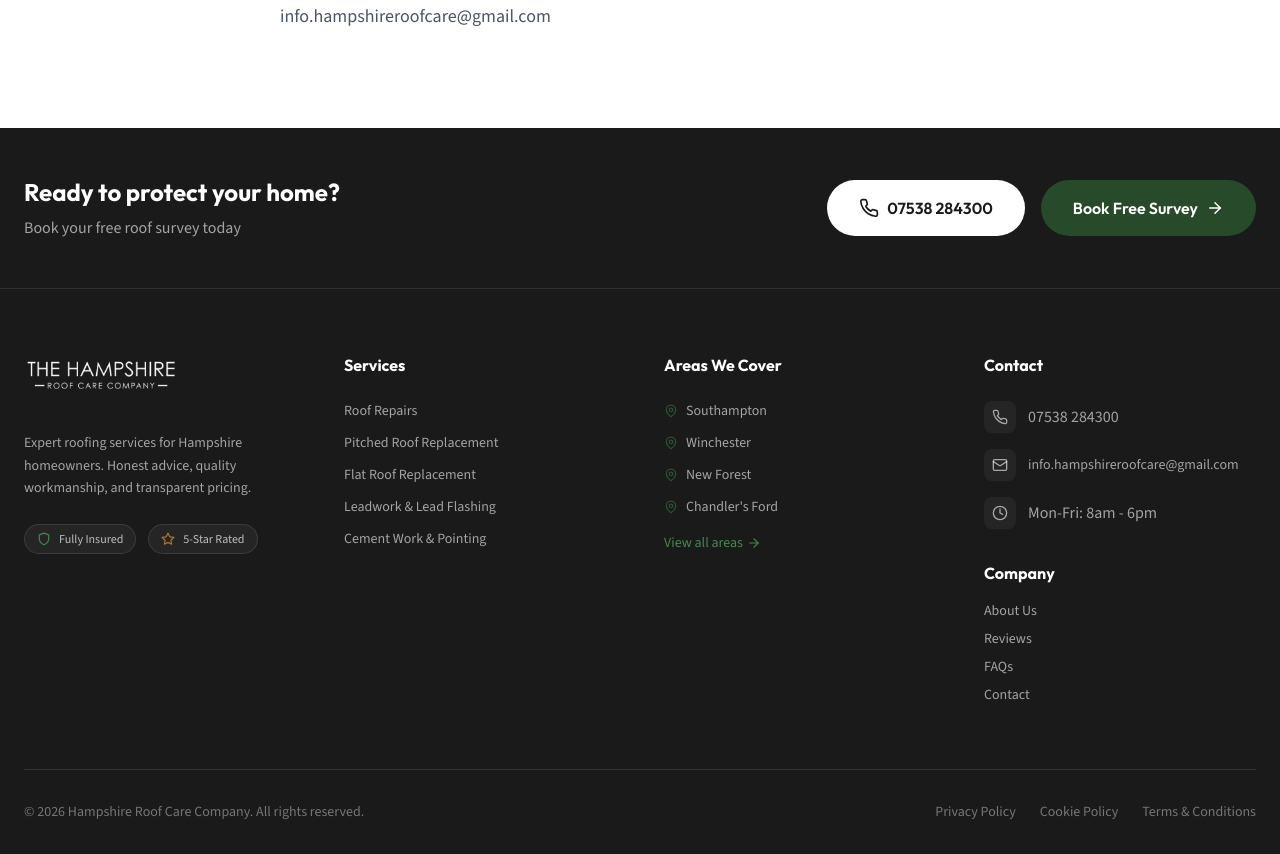
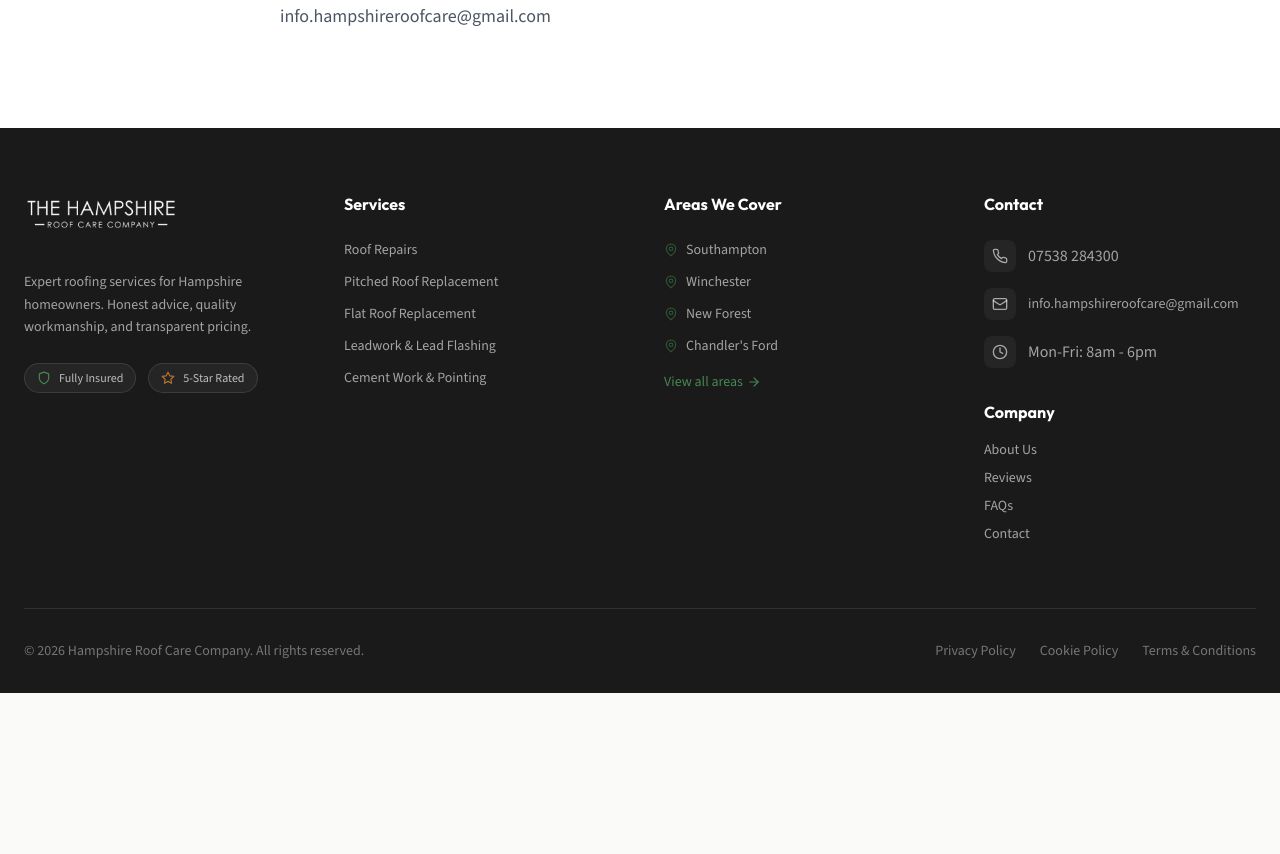
Before and after one commit to MilktreeAgency/hampshire-roof-care, a React (Vite) app: page /#/cookie-policy in a window 1280 px wide. Shown: the part 1260-2114 px from the top of the page. After the commit the page ends 1953 px from the top, so only its background shows below. Built offline with nearby package versions, Linux system fonts and the light colour scheme.

Commit message:
Remove redundant pre-footer CTA section

```diff
--- a/components/Footer.tsx
+++ b/components/Footer.tsx
@@ -12,34 +12,6 @@ const Footer: React.FC<FooterProps> = ({ setIsQuoteModalOpen }) => {
     <footer className="bg-charcoal text-white relative overflow-hidden">
       {/* Background Pattern */}
       <div className="absolute inset-0 bg-mesh-pattern opacity-5" />
-
-      {/* Pre-footer CTA */}
-      <div className="relative border-b border-white/10">
-        <div className="max-w-7xl mx-auto px-4 sm:px-6 py-10 md:py-12">
-          <div className="flex flex-col lg:flex-row items-center justify-between gap-6">
-            <div className="text-center lg:text-left">
-              <h3 className="font-heading text-xl md:text-2xl font-bold mb-2">Ready to protect your home?</h3>
-              <p className="text-white/60 text-sm md:text-base">Book your free roof survey today</p>
-            </div>
-            <div className="flex flex-col sm:flex-row gap-3 md:gap-4 w-full sm:w-auto">
-              <a
-                href="tel:07538284300"
-                className="inline-flex items-center justify-center gap-2 bg-white text-charcoal px-6 py-3 md:px-8 md:py-4 rounded-full font-heading font-semibold hover:bg-white/90 transition-colors text-sm md:text-base w-full sm:w-auto"
-              >
-                <Phone size={18} className="md:w-5 md:h-5" />
-                <span>07538 284300</span>
-              </a>
-              <button
-                onClick={() => setIsQuoteModalOpen(true)}
-                className="inline-flex items-center justify-center gap-2 bg-primary-600 hover:bg-primary-700 text-white px-6 py-3 md:px-8 md:py-4 rounded-full font-heading font-semibold transition-colors group text-sm md:text-base w-full sm:w-auto"
-              >
-                <span>Book Free Survey</span>
-                <ArrowRight size={18} className="group-hover:translate-x-1 transition-transform" />
-              </button>
-            </div>
-          </div>
-        </div>
-      </div>
 
       {/* Main Footer */}
       <div className="relative max-w-7xl mx-auto px-4 sm:px-6 pt-12 md:pt-16 pb-8">
```
